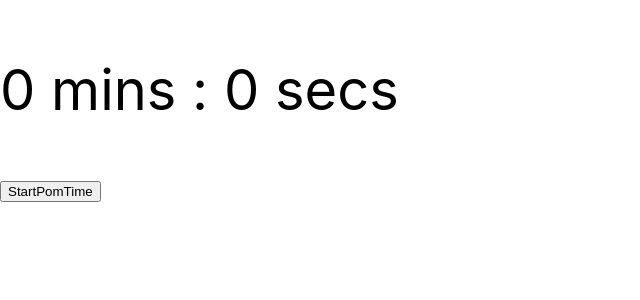
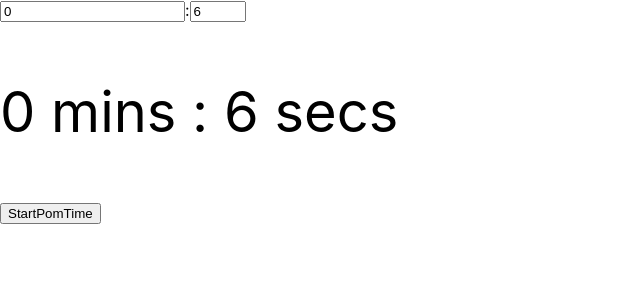
Before and after one commit to ronakmehtav/PomTime, a React (Vite) app: page / in a window 1280 px wide. Shown: the top 300 px of the page, without its empty margins (0-640 px from the left). Built offline with nearby package versions, Linux system fonts and the light colour scheme.

Commit message:
added input feild

```diff
--- a/src/App.tsx
+++ b/src/App.tsx
@@ -1,13 +1,13 @@
 import { useState } from 'react';
 import './App.css';
-function startPom(time: number, setTime: Function, setTimerState: Function) {
+function startPom(time: time, setTime: Function, setTimerState: Function) {
     const focusTime = getFocusTime(time);
     setTimerState(true); //locking the timer
     pomStart(focusTime, setTime, setTimerState);
 }
 
-function getFocusTime(mins: number) {
-  return new Date(Date.now() + mins * 60 * 1000 + 2000); // addition 2sec is offset the setInterval time.
+function getFocusTime(time: time) {
+    return new Date(Date.now() + time.mins * 60 * 1000 + time.secs * 1000 + 2000); // addition 2sec is offset the setInterval time.
 }
 
 function pomStart(
@@ -21,38 +21,64 @@ function pomStart(
             setTimerState(false); //allowing new timer to be initiated.
             clearInterval(interval);
         }
-    let minsLeftIn = Math.floor(timeLeftIn / 60);
-    let secLeftIn = timeLeftIn % 60;
+        let mins = Math.floor(timeLeftIn / 60);
+        let secs = timeLeftIn % 60;
         // console.log(`${minsLeftIn} mins : ${secLeftIn} secs`);
         const time: time = {
-      minsLeftIn,
-      secLeftIn,
+            mins,
+            secs,
         };
         setTime(time);
     }, 1000);
 }
 
 type time = {
-  minsLeftIn: number;
-  secLeftIn: number;
+    mins: number;
+    secs: number;
 };
 
 function App() {
     const [isTimerActive, setTimerState] = useState(false);
-  const [{ minsLeftIn, secLeftIn }, setTime] = useState({
-    minsLeftIn: 0,
-    secLeftIn: 0,
+    const [defaultTime, setDefaultTime] = useState({
+        mins: 0,
+        secs: 6,
     } as time);
     return (
         <div className='app'>
+            <div>
+                <input type="number" title='default time mins'
+                    onChange={(e) => {
+                        e.target.value !== '' && e.target.checkValidity() &&
+                            setDefaultTime(
+                            {
+                                mins: Number.parseInt(e.target.value),
+                                secs: defaultTime.secs,
+                            })
+                        }
+                    }
+                defaultValue={defaultTime.mins} min={0} />
+                :
+                <input type="number" defaultValue={defaultTime.secs}
+                    required
+                    onChange={(e) => {
+                        e.target.value !== '' && e.target.checkValidity() &&
+                            setDefaultTime(
+                            {
+                                mins: defaultTime.mins,
+                                secs: Number.parseInt(e.target.value)
+                            })
+                        }
+                    }
+                    title='default time secs' min={0} max={60} />
+            </div>
             <div className='timer'>
-        <p>{`${minsLeftIn} mins : ${secLeftIn} secs`}</p>
+                <p>{`${defaultTime.mins} mins : ${defaultTime.secs} secs`}</p>
             </div>
             <button
                 disabled={isTimerActive ? true : false}
                 onClick={() => {
                     if (!isTimerActive) {
-            startPom(0.1, setTime, setTimerState);
+                        startPom(defaultTime, setDefaultTime, setTimerState);
                     }
                 }}
             >
```
Lines whose indentation alone changed are shown as unchanged.
